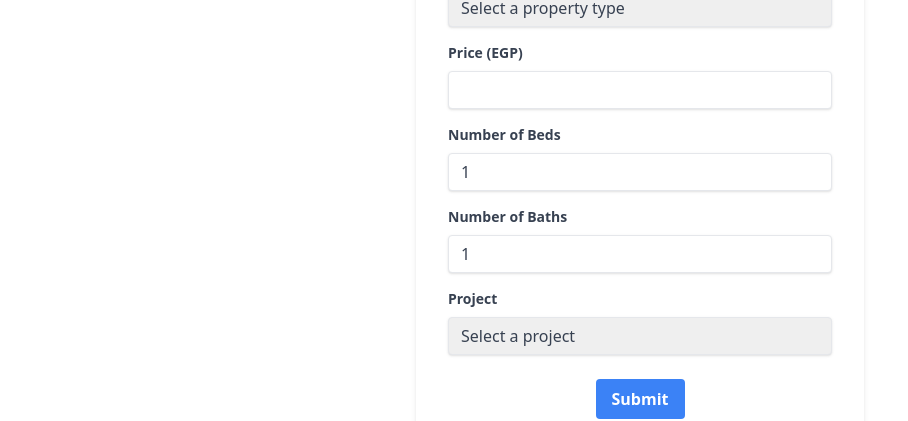
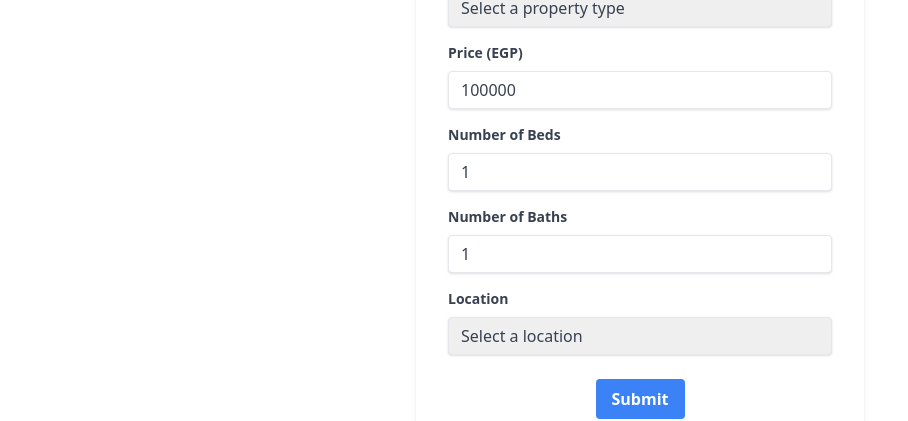
Before and after one commit to AsserAyman/Property-Listing-App, a Next.js app in the folder frontend/: page /sell in a window 1280 px wide. Shown: the part 296-717 px from the top of the page, without its empty margins (0-908 px from the left). Built offline with nearby package versions, Linux system fonts and the light colour scheme.

Commit message:
refactor: frontend reusability and folder structure

```diff
--- a/frontend/src/app/property/page.tsx
+++ b/frontend/src/app/property/page.tsx
@@ -1,17 +1,8 @@
 "use client"
+import PropertyCard from '@/components/PropertyCard';
+import { Property } from '@/types/property';
 import { useState, useEffect } from 'react';
-import Link from 'next/link';
-import Image from 'next/image';
 
-interface Property {
-  id: number;
-  type: string;
-  location: string;
-  price: number;
-  area: number;
-  noBeds: number;
-  noBaths: number;
-}
 
 export default function PropertiesPage() {
   const [properties, setProperties] = useState<Property[]>([]);
@@ -38,26 +29,7 @@ export default function PropertiesPage() {
       <h1 className="text-3xl font-bold my-8">Properties</h1>
       <div className="grid grid-cols-1 sm:grid-cols-2 md:grid-cols-3 gap-6">
         {properties.map((property) => (
-          <Link href={`/property/${property.id}`} key={property.id} className="bg-white rounded-lg shadow-md overflow-hidden block hover:shadow-lg transition duration-300">
-            <div className="relative h-48">
-              <Image
-                src="/placeholder-property-image.jpg"
-                alt={`${property.type} in ${property.location}`}
-                layout="fill"
-                objectFit="cover"
-              />
-            </div>
-            <div className="p-4">
-              <h2 className="text-xl font-semibold mb-2">{property.type}</h2>
-              <p className="text-gray-600 mb-2">{property.location}</p>
-              <p className="text-lg font-bold mb-2">{property.price.toLocaleString()} EGP</p>
-              <div className="flex justify-between text-sm text-gray-500">
-                <span>{property.area} m²</span>
-                <span>{property.noBeds} beds</span>
-                <span>{property.noBaths} baths</span>
-              </div>
-            </div>
-          </Link>
+          <PropertyCard key={property.id} property={property} />
         ))}
       </div>
     </div>
--- a/frontend/src/app/sell/page.tsx
+++ b/frontend/src/app/sell/page.tsx
@@ -1,10 +1,12 @@
 "use client"
 import { useState } from 'react';
+import { propertyTypes } from '@/constants/propertyTypes';
+import { locations } from '@/constants/locations';
 
 export default function SellPage() {
     const [formData, setFormData] = useState({
         propertyType: '',
-        price: '',
+        price: '100000',
         beds: 1,
         baths: 1,
         project: ''
@@ -24,6 +26,7 @@ export default function SellPage() {
         // Here you would typically send the data to your backend
     };
 
+
     return (
         <div className="container mx-auto px-4 flex justify-center items-center min-h-screen">
             <div className="w-full max-w-md">
@@ -42,13 +45,11 @@ export default function SellPage() {
                             required
                         >
                             <option value="">Select a property type</option>
-                            <option value="apartment">Apartment</option>
-                            <option value="villa">Villa</option>
-                            <option value="studio">Studio</option>
-                            <option value="twinhouse">Twinhouse</option>
-                            <option value="townhouse">Townhouse</option>
-                            <option value="duplex">Duplex</option>
-                            <option value="chalet">Chalet</option>
+                            {propertyTypes.map(({ value, label }) => (
+                                <option key={value} value={value}>
+                                    {label}
+                                </option>
+                            ))}
                         </select>
                     </div>
                     <div className="mb-4">
@@ -62,6 +63,8 @@ export default function SellPage() {
                             name="price"
                             value={formData.price}
                             onChange={handleChange}
+                            min="100000"
+                            step="100000"
                             required
                         />
                     </div>
@@ -97,7 +100,7 @@ export default function SellPage() {
                     </div>
                     <div className="mb-6">
                         <label className="block text-gray-700 text-sm font-bold mb-2" htmlFor="project">
-                            Project
+                            Location
                         </label>
                         <select
                             className="shadow appearance-none border rounded w-full py-2 px-3 text-gray-700 leading-tight focus:outline-none focus:shadow-outline"
@@ -107,9 +110,12 @@ export default function SellPage() {
                             onChange={handleChange}
                             required
                         >
-                            <option value="">Select a project</option>
-                            <option value="tagSultan">Tag Sultan</option>
-                            <option value="mountainView">Mountain View</option>
+                            <option value="">Select a location</option>
+                            {locations.map(({ value, label }) => (
+                                <option key={value} value={value}>
+                                    {label}
+                                </option>
+                            ))}
                         </select>
                     </div>
                     <div className="flex items-center justify-center">
--- /dev/null
+++ b/frontend/src/components/PropertyCard.tsx
@@ -0,0 +1,28 @@
+import Link from "next/link";
+import Image from 'next/image';
+import { Property } from '@/types/property';
+
+export default function PropertyCard({ property }: { property: Property }) {
+    return (
+        <Link href={`/property/${property.id}`} key={property.id} className="bg-white rounded-lg shadow-md overflow-hidden block hover:shadow-lg transition duration-300">
+            <div className="relative h-48">
+                <Image
+                src="/placeholder-property-image.jpg"
+                alt={`${property.type} in ${property.location}`}
+                layout="fill"
+                objectFit="cover"
+              />
+            </div>
+            <div className="p-4">
+              <h2 className="text-xl font-semibold mb-2">{property.type}</h2>
+              <p className="text-gray-600 mb-2">{property.location}</p>
+              <p className="text-lg font-bold mb-2">{property.price.toLocaleString()} EGP</p>
+              <div className="flex justify-between text-sm text-gray-500">
+                <span>{property.area} m²</span>
+                <span>{property.noBeds} beds</span>
+                <span>{property.noBaths} baths</span>
+              </div>
+            </div>
+        </Link>
+    )
+}
--- /dev/null
+++ b/frontend/src/constants/locations.ts
@@ -0,0 +1,12 @@
+export const locations = [
+    { value: "cairo", label: "Cairo" },
+    { value: "giza", label: "Giza" },
+    { value: "aswan", label: "Aswan" },
+    { value: "luxor", label: "Luxor" },
+    { value: "alexandria", label: "Alexandria" },
+    { value: "dahab", label: "Dahab" },
+    { value: "sharm_el_sheikh", label: "Sharm El Sheikh" },
+    { value: "hurghada", label: "Hurghada" },
+    { value: "north_coast", label: "North Coast" },
+    { value: "ain_sokhna", label: "Ain Sokhna" },
+];
--- /dev/null
+++ b/frontend/src/constants/propertyTypes.ts
@@ -0,0 +1,7 @@
+export const propertyTypes = [
+    { value: "apartment", label: "Apartment" },
+    { value: "villa", label: "Villa" },
+    { value: "penthouse", label: "Penthouse" },
+    { value: "studio", label: "Studio" },
+    { value: "chalet", label: "Chalet" },
+];
--- /dev/null
+++ b/frontend/src/types/property.ts
@@ -0,0 +1,9 @@
+export interface Property {
+    id: number;
+    type: string;
+    location: string;
+    price: number;
+    area: number;
+    noBeds: number;
+    noBaths: number;
+}
```
Also changed, not shown: frontend/src/app/property/[propertyId]/page.tsx (+1 -10 lines).
